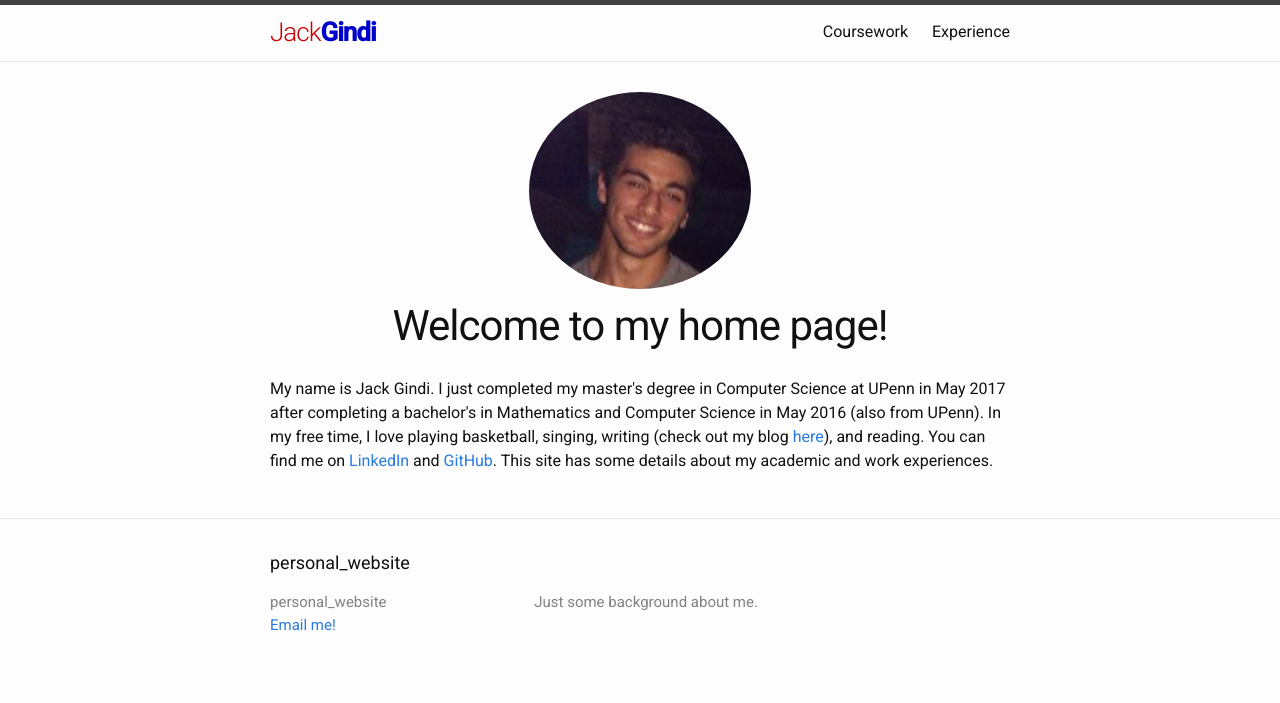
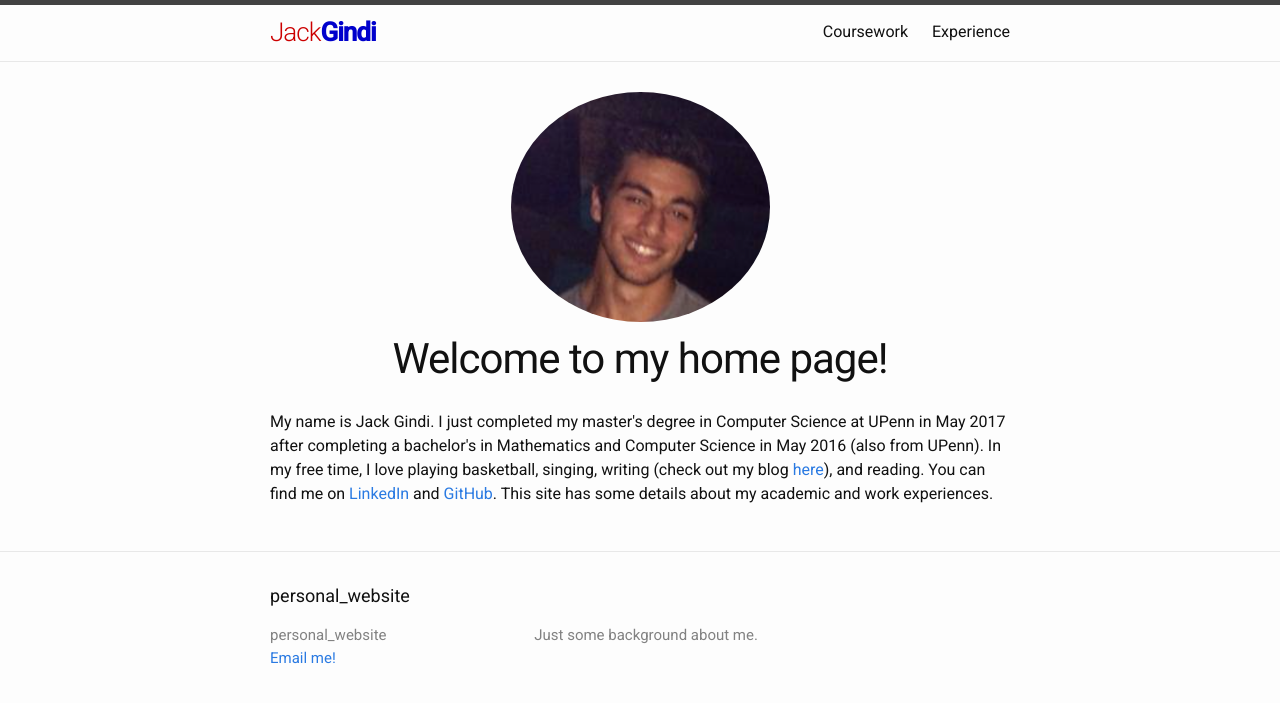
Before and after one commit to gindij/personal_website, a Jekyll site: the page built from index.html, in a window 1280 px wide. Shown: the top 703 px of the page. Built offline with Jekyll 4.4.1, drawn with Linux system fonts in a browser that asks for light colours; nearby versions of some CDN libraries.

Commit message:
resize attempt 3

```diff
--- a/_layouts/home.html
+++ b/_layouts/home.html
@@ -5,7 +5,7 @@
 <div class="home">
 
   <header class="post-header">
-  	<center style="padding-bottom: 1em"><img src="{{ site.home_pic }}" align="middle" style="border-radius: 50%" width="30%" height="30%"></center>
+  	<center style="padding-bottom: 1em"><img src="{{ site.home_pic }}" align="middle" style="border-radius: 50%" width="35%" height="35%"></center>
     <h2 style="text-align: center" class="post-title">{{ site.greeting | escape }}</h>
   </header>
   {{ content }}
```
